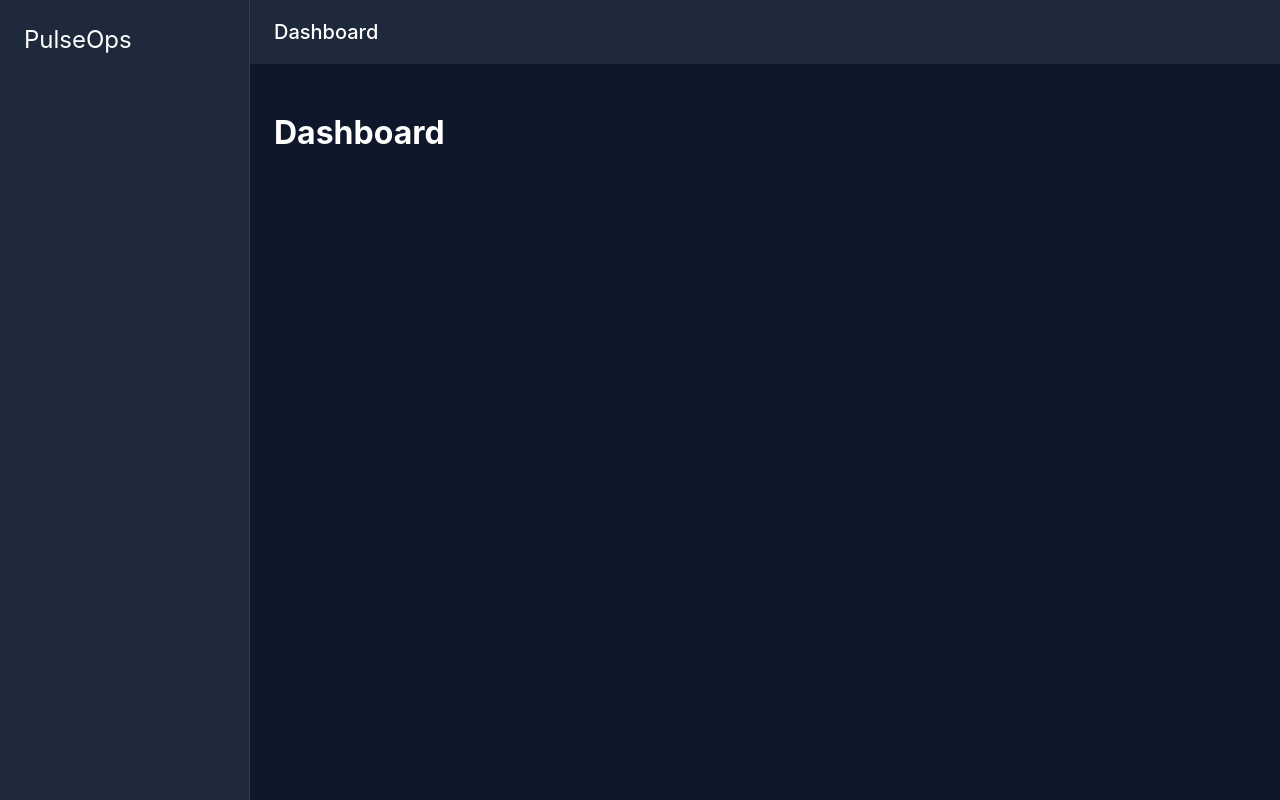
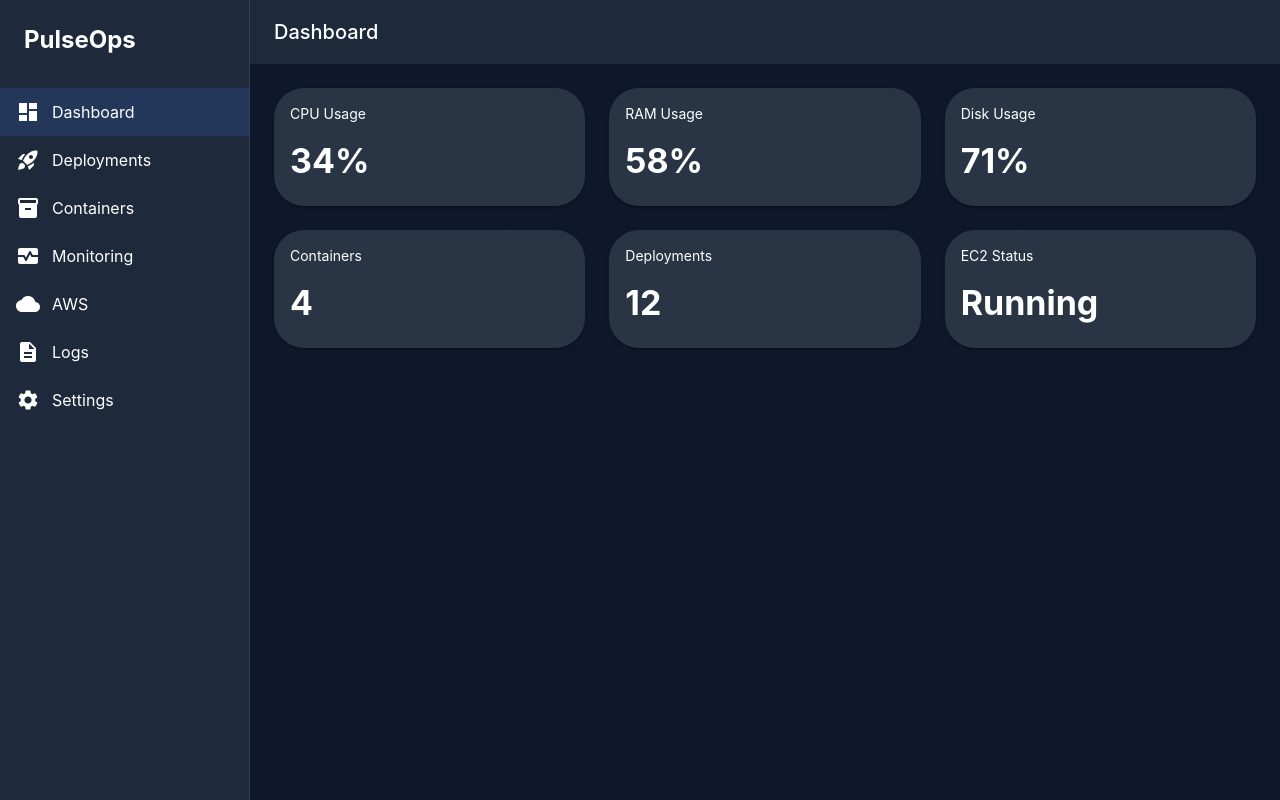
Before and after one commit to akashdotdev-hub/PulseOps, a React app in the folder frontend/: page / in a window 1280 px wide. Built offline with nearby package versions, Linux system fonts and the light colour scheme; the HTML template or start-up script is replaced by a standard one.

Commit message:
metrics demo

```diff
--- /dev/null
+++ b/frontend/src/components/cards/StatCard.jsx
@@ -0,0 +1,33 @@
+import { Card, CardContent, Typography } from "@mui/material";
+
+function StatCard({ title, value }) {
+  return (
+    <Card
+      sx={{
+        height: "100%",
+        borderRadius: 3,
+      }}
+    >
+      <CardContent>
+        <Typography
+          variant="body2"
+          color="text.secondary"
+        >
+          {title}
+        </Typography>
+
+        <Typography
+          variant="h4"
+          sx={{
+            mt: 2,
+            fontWeight: "bold",
+          }}
+        >
+          {value}
+        </Typography>
+      </CardContent>
+    </Card>
+  );
+}
+
+export default StatCard;
--- a/frontend/src/components/layout/Sidebar.jsx
+++ b/frontend/src/components/layout/Sidebar.jsx
@@ -1,18 +1,95 @@
-import { Box, Typography } from "@mui/material";
+import {
+  Box,
+  List,
+  ListItemButton,
+  ListItemIcon,
+  ListItemText,
+  Typography,
+} from "@mui/material";
+
+import DashboardIcon from "@mui/icons-material/Dashboard";
+import RocketLaunchIcon from "@mui/icons-material/RocketLaunch";
+import Inventory2Icon from "@mui/icons-material/Inventory2";
+import MonitorHeartIcon from "@mui/icons-material/MonitorHeart";
+import CloudIcon from "@mui/icons-material/Cloud";
+import DescriptionIcon from "@mui/icons-material/Description";
+import SettingsIcon from "@mui/icons-material/Settings";
+
+import { Link, useLocation } from "react-router-dom";
+
+const menuItems = [
+  {
+    text: "Dashboard",
+    icon: <DashboardIcon />,
+    path: "/",
+  },
+  {
+    text: "Deployments",
+    icon: <RocketLaunchIcon />,
+    path: "/deployments",
+  },
+  {
+    text: "Containers",
+    icon: <Inventory2Icon />,
+    path: "/containers",
+  },
+  {
+    text: "Monitoring",
+    icon: <MonitorHeartIcon />,
+    path: "/monitoring",
+  },
+  {
+    text: "AWS",
+    icon: <CloudIcon />,
+    path: "/aws",
+  },
+  {
+    text: "Logs",
+    icon: <DescriptionIcon />,
+    path: "/logs",
+  },
+  {
+    text: "Settings",
+    icon: <SettingsIcon />,
+    path: "/settings",
+  },
+];
 
 function Sidebar() {
+  const location = useLocation();
+
   return (
     <Box
       sx={{
         width: 250,
-        backgroundColor: "background.paper",
+        bgcolor: "background.paper",
         borderRight: "1px solid #334155",
-        p: 3,
       }}
     >
-      <Typography variant="h5" fontWeight="bold">
+      <Typography
+        variant="h5"
+        sx={{
+          p: 3,
+          fontWeight: "bold",
+        }}
+      >
         PulseOps
       </Typography>
+
+      <List>
+        {menuItems.map((item) => (
+          <ListItemButton
+            key={item.text}
+            component={Link}
+            to={item.path}
+            selected={location.pathname === item.path}
+          >
+            <ListItemIcon>{item.icon}</ListItemIcon>
+
+            <ListItemText primary={item.text} />
+          </ListItemButton>
+        ))}
+      </List>
     </Box>
   );
 }
--- a/frontend/src/pages/Dashboard/Dashboard.jsx
+++ b/frontend/src/pages/Dashboard/Dashboard.jsx
@@ -1,9 +1,36 @@
+import { Grid } from "@mui/material";
+
 import MainLayout from "../../layouts/MainLayout";
+import StatCard from "../../components/cards/StatCard";
 
 function Dashboard() {
   return (
     <MainLayout>
-      <h1>Dashboard</h1>
+      <Grid container spacing={3}>
+        <Grid size={{ xs: 12, md: 4 }}>
+          <StatCard title="CPU Usage" value="34%" />
+        </Grid>
+
+        <Grid size={{ xs: 12, md: 4 }}>
+          <StatCard title="RAM Usage" value="58%" />
+        </Grid>
+
+        <Grid size={{ xs: 12, md: 4 }}>
+          <StatCard title="Disk Usage" value="71%" />
+        </Grid>
+
+        <Grid size={{ xs: 12, md: 4 }}>
+          <StatCard title="Containers" value="4" />
+        </Grid>
+
+        <Grid size={{ xs: 12, md: 4 }}>
+          <StatCard title="Deployments" value="12" />
+        </Grid>
+
+        <Grid size={{ xs: 12, md: 4 }}>
+          <StatCard title="EC2 Status" value="Running" />
+        </Grid>
+      </Grid>
     </MainLayout>
   );
 }
```
